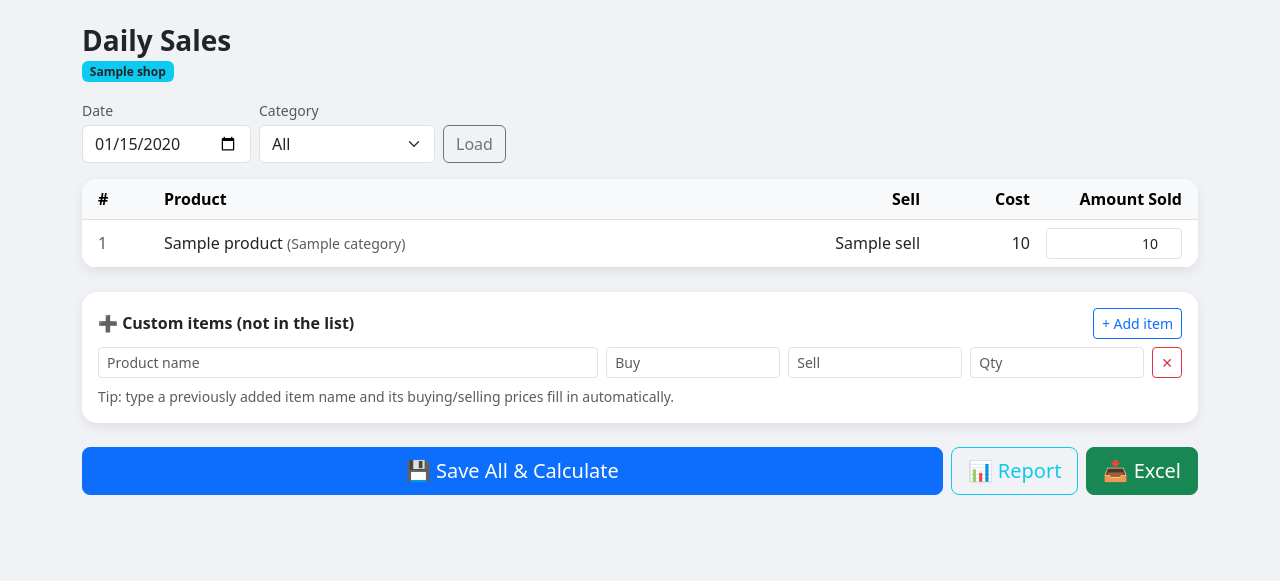
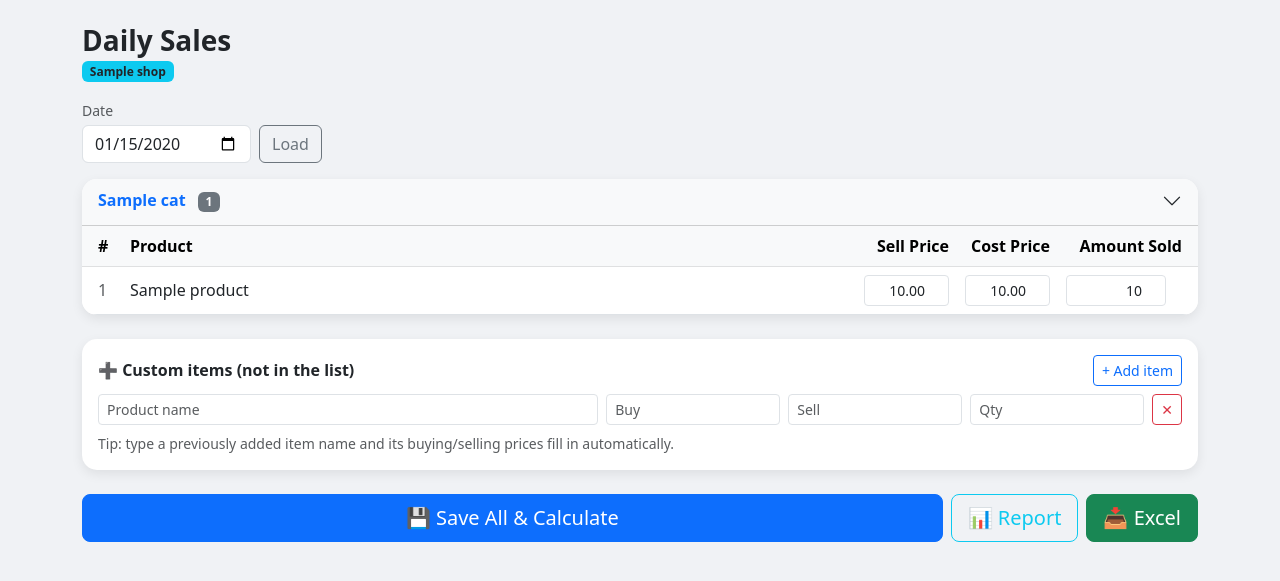
Before and after one commit to ANDERSON254KE/ProfitTracker-, a Django app: template tracker/templates/tracker/daily_sales.html in a window 1280 px wide. Shown: the part 46-627 px from the top of the page. Run offline with Django 5.2, Linux system fonts and the light colour scheme; the template is opened without the code that fills it: most values are stand-ins (such as "Sample title", 1, 10 or a date in 2020).

Commit message:
feat: stock sheet ordering and inline price editing for daily sales
- Show all categories at once in collapsible sections instead of filtering
- Products ordered by stock sheet xlsx order
- Inline editable sell price and cost price fields in daily sales form
- Prices pre-filled from existing sales or shop overrides

```diff
--- a/tracker/templates/tracker/daily_sales.html
+++ b/tracker/templates/tracker/daily_sales.html
@@ -9,6 +9,12 @@
         body { background-color: #f0f2f5; }
         .card { border: none; box-shadow: 0 4px 12px rgba(0,0,0,0.08); border-radius: 15px; }
         .sticky-head th { position: sticky; top: 0; background: #f8f9fa; z-index: 1; }
+        .category-section { margin-bottom: 1.5rem; }
+        .category-header { cursor: pointer; user-select: none; }
+        .category-header:hover { background-color: #e9ecef; }
+        .table-responsive { max-height: 70vh; overflow:auto; }
+        .price-input { width: 85px; }
+        .qty-input { width: 100px; }
     </style>
 </head>
 <body class="pb-5">
@@ -49,20 +55,11 @@
         <div class="alert alert-success py-2">✅ Saved. The system calculated profit for each item.</div>
         {% endif %}
 
-        <!-- Filters (GET, reloads prefill) -->
+        <!-- Date filter -->
         <form method="get" class="row g-2 align-items-end mb-3">
             <div class="col-auto">
                 <label class="form-label small text-muted mb-1">Date</label>
                 <input type="date" name="date" class="form-control" value="{{ sale_date|date:'Y-m-d' }}">
-            </div>
-            <div class="col-auto">
-                <label class="form-label small text-muted mb-1">Category</label>
-                <select name="cat" class="form-select" onchange="this.form.submit()">
-                    <option value="">All</option>
-                    {% for c in categories %}
-                    <option value="{{ c }}" {% if c == cat %}selected{% endif %}>{{ c }}</option>
-                    {% endfor %}
-                </select>
             </div>
             <div class="col-auto">
                 <button type="submit" class="btn btn-outline-secondary">Load</button>
@@ -75,37 +72,54 @@
             <input type="hidden" name="entry_type" value="bulk">
             <input type="hidden" name="sale_date" value="{{ sale_date|date:'Y-m-d' }}">
 
-            <div class="card p-0 overflow-hidden mb-4">
-                <div class="table-responsive" style="max-height: 60vh; overflow:auto;">
+            {% for cat_data in categories_data %}
+            <div class="category-section">
+                <div class="card p-0 overflow-hidden mb-2">
+                    <div class="category-header card-header bg-light d-flex justify-content-between align-items-center py-2"
+                         data-bs-toggle="collapse" data-bs-target="#collapse-{{ forloop.counter }}" aria-expanded="true">
+                        <h6 class="mb-0 fw-bold text-primary">{{ cat_data.name }} <span class="badge bg-secondary ms-2">{{ cat_data.rows|length }}</span></h6>
+                        <i class="bi bi-chevron-down fs-5"></i>
+                    </div>
+                    <div class="collapse show" id="collapse-{{ forloop.counter }}">
+                        <div class="table-responsive">
                             <table class="table table-hover align-middle mb-0">
                                 <thead class="table-light sticky-head">
                                     <tr>
-                                <th class="ps-3">#</th>
+                                        <th class="ps-3" style="width:40px;">#</th>
                                         <th>Product</th>
-                                <th class="text-end">Sell</th>
-                                <th class="text-end">Cost</th>
-                                <th class="pe-3 text-end" style="width:160px;">Amount Sold</th>
+                                        <th class="text-end" style="width:100px;">Sell Price</th>
+                                        <th class="text-end" style="width:100px;">Cost Price</th>
+                                        <th class="pe-3 text-end" style="width:140px;">Amount Sold</th>
                                     </tr>
                                 </thead>
                                 <tbody>
-                            {% for product, qty, sell in rows %}
+                                    {% for product, qty, sell, cost in cat_data.rows %}
                                     <tr>
                                         <td class="ps-3 text-muted">{{ forloop.counter }}</td>
-                                <td>{{ product.product_name }} <small class="text-muted">({{ product.category }})</small></td>
-                                <td class="text-end">{{ sell }}</td>
-                                <td class="text-end">{{ product.cost_price }}</td>
+                                        <td>{{ product.product_name }}</td>
+                                        <td class="text-end">
+                                            <input type="number" name="sell_{{ product.pk }}" min="0" step="0.01"
+                                                   class="form-control form-control-sm text-end price-input" value="{{ sell|floatformat:2 }}">
+                                        </td>
+                                        <td class="text-end">
+                                            <input type="number" name="cost_{{ product.pk }}" min="0" step="0.01"
+                                                   class="form-control form-control-sm text-end price-input" value="{{ cost|floatformat:2 }}">
+                                        </td>
                                         <td class="pe-3">
                                             <input type="number" name="qty_{{ product.pk }}" min="0" step="0.01"
-                                           class="form-control form-control-sm text-end" value="{{ qty }}" placeholder="0">
+                                                   class="form-control form-control-sm text-end qty-input" value="{{ qty }}" placeholder="0">
                                         </td>
                                     </tr>
-                            {% empty %}
-                            <tr><td colspan="5" class="text-center py-4 text-muted">No products to show.</td></tr>
                                     {% endfor %}
                                 </tbody>
                             </table>
                         </div>
                     </div>
+                </div>
+            </div>
+            {% empty %}
+            <div class="card p-4 text-center text-muted">No products found.</div>
+            {% endfor %}
 
             <!-- Custom items -->
             <div class="card p-3 mb-4">
@@ -190,5 +204,8 @@
         addRow();
     })();
     </script>
+
+    <link href="https://cdn.jsdelivr.net/npm/bootstrap-icons@1.10.0/font/bootstrap-icons.css" rel="stylesheet">
+    <script src="https://cdn.jsdelivr.net/npm/bootstrap@5.3.0/dist/js/bootstrap.bundle.min.js"></script>
 </body>
 </html>
```
Also changed, not shown: tracker/views.py (+62 -22 lines). Lines whose indentation alone changed are shown as unchanged.
